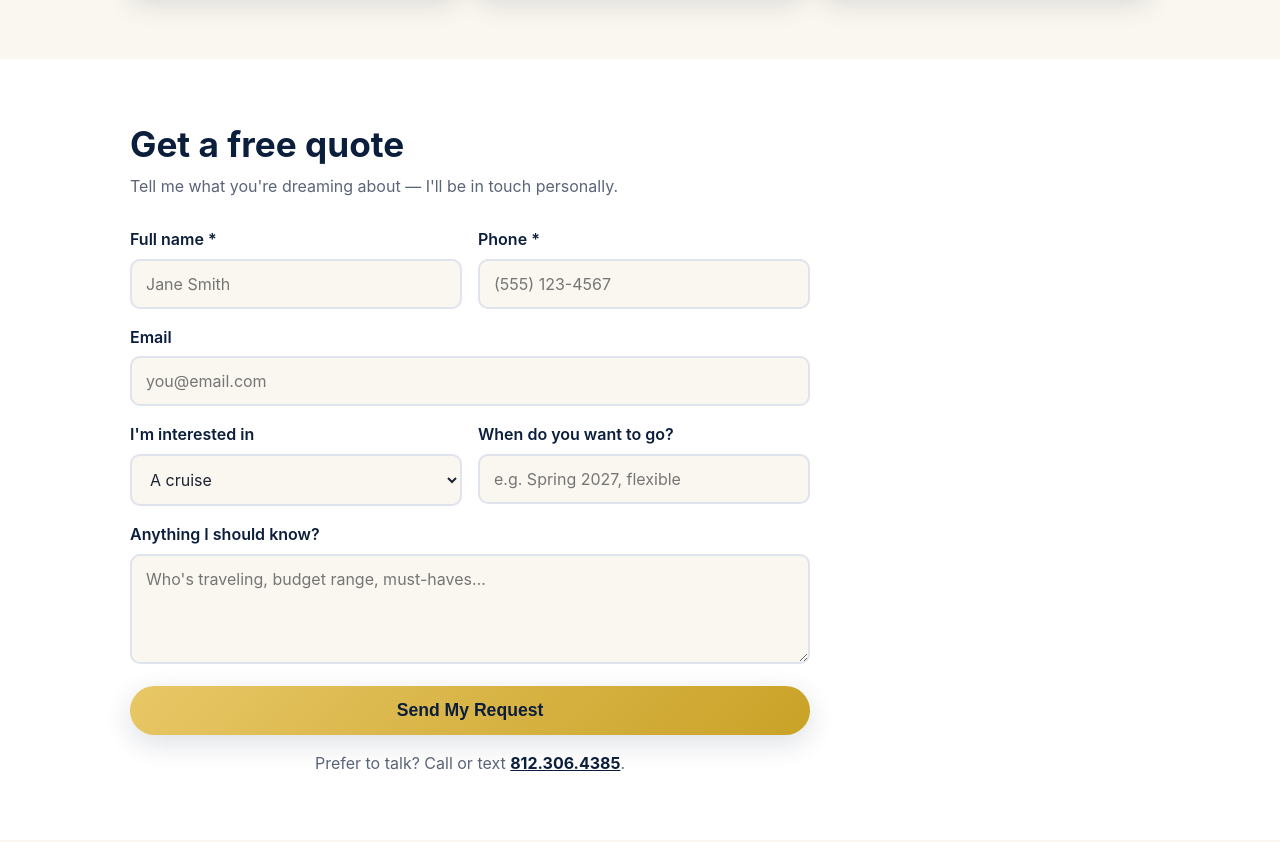
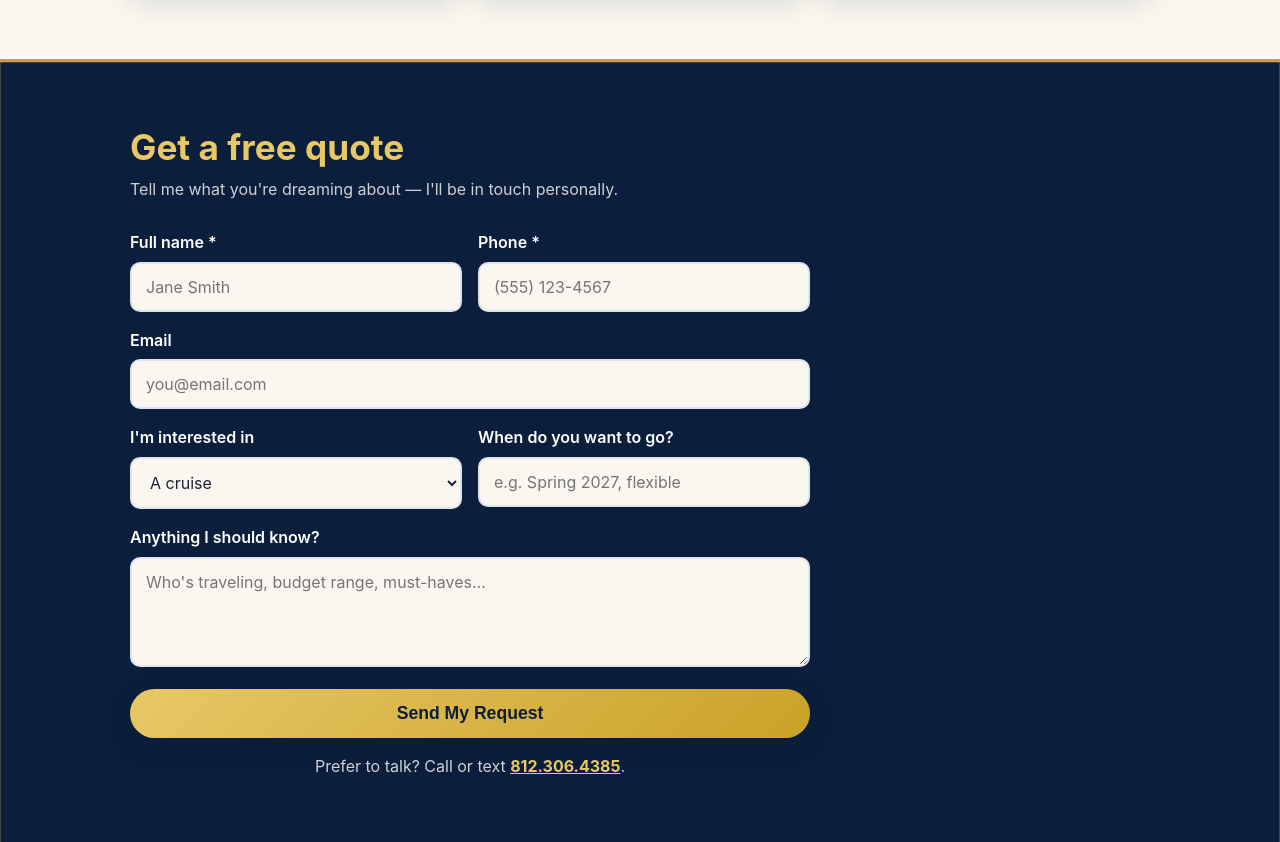
Before and after one commit to jondean213-pixel/deanway-travels, a plain HTML site: page index.html in a window 1280 px wide. Shown: the part 3860-4702 px from the top of the page. Drawn offline with Linux system fonts and the light colour scheme.

Commit message:
Plan My Trip / quote section: navy background with metallic gold border, light lettering

```diff
--- a/index.html
+++ b/index.html
@@ -5,7 +5,7 @@
 <meta name="viewport" content="width=device-width, initial-scale=1.0">
 <title>DeanWay Travels — Your Journey, Your Memories, Your Way</title>
 <meta name="description" content="DeanWay Travels — cruises, resorts and vacations planned by Jon Dean, independent agent with Cruise Brothers, trusted since 1972.">
-<link rel="stylesheet" href="styles.css">
+<link rel="stylesheet" href="styles.css?v=2">
 </head>
 <body>
 
--- a/styles.css
+++ b/styles.css
@@ -173,9 +173,16 @@ h2 { font-size: clamp(1.6rem, 4vw, 2.2rem); margin-bottom: 8px; }
 .step p { color: var(--muted); font-size: 0.97rem; }
 
 /* Form */
-.form-section { background: var(--white); }
+.form-section {
+  background: var(--navy);
+  border-top: 3px solid var(--gold);
+  border-bottom: 3px solid var(--gold);
+  box-shadow: inset 0 0 0 1px rgba(232, 199, 102, 0.25);
+}
+.form-section h2 { color: var(--gold-light); }
+.form-section .section-sub { color: rgba(255, 255, 255, 0.8); }
 #lead-form { max-width: 680px; }
-#lead-form label { display: block; font-weight: 600; margin-bottom: 16px; color: var(--navy); }
+#lead-form label { display: block; font-weight: 600; margin-bottom: 16px; color: #fff; }
 #lead-form input, #lead-form select, #lead-form textarea {
   display: block; width: 100%; margin-top: 6px; padding: 13px 14px;
   border: 2px solid #dfe3ec; border-radius: 10px; font-size: 1rem; font-family: inherit;
@@ -187,8 +194,8 @@ h2 { font-size: clamp(1.6rem, 4vw, 2.2rem); margin-bottom: 8px; }
 .field-row { display: grid; grid-template-columns: 1fr 1fr; gap: 16px; }
 @media (max-width: 560px) { .field-row { grid-template-columns: 1fr; } }
 .btn-submit { width: 100%; margin-top: 6px; font-size: 1.1rem; }
-.form-note { margin-top: 16px; color: var(--muted); text-align: center; }
-.form-note a { color: var(--navy); }
+.form-note { margin-top: 16px; color: rgba(255, 255, 255, 0.8); text-align: center; }
+.form-note a { color: var(--gold-light); }
 .form-success {
   background: #eef7ee; border: 2px solid #4caf50; border-radius: var(--radius);
   padding: 28px; text-align: center; color: var(--navy);
```
